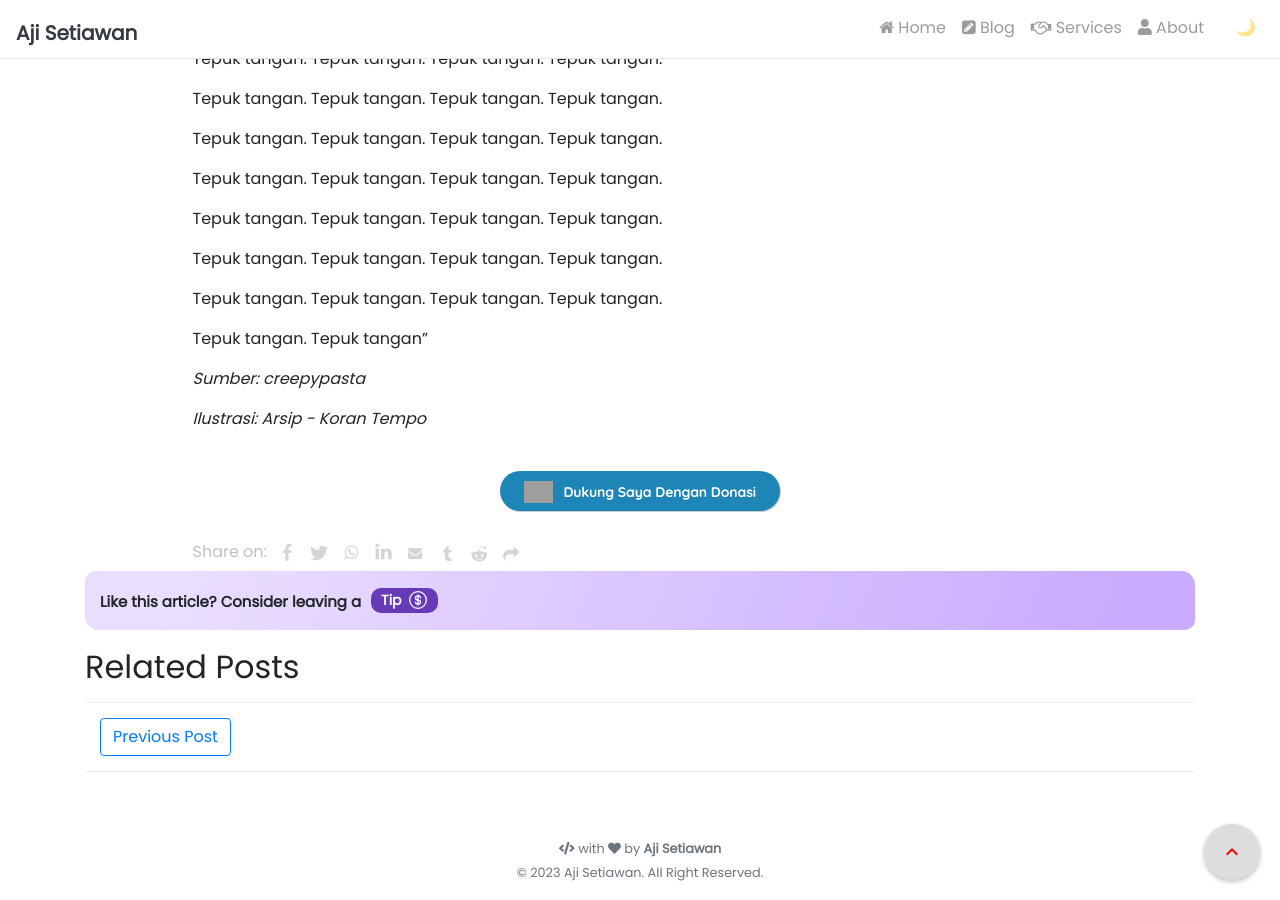
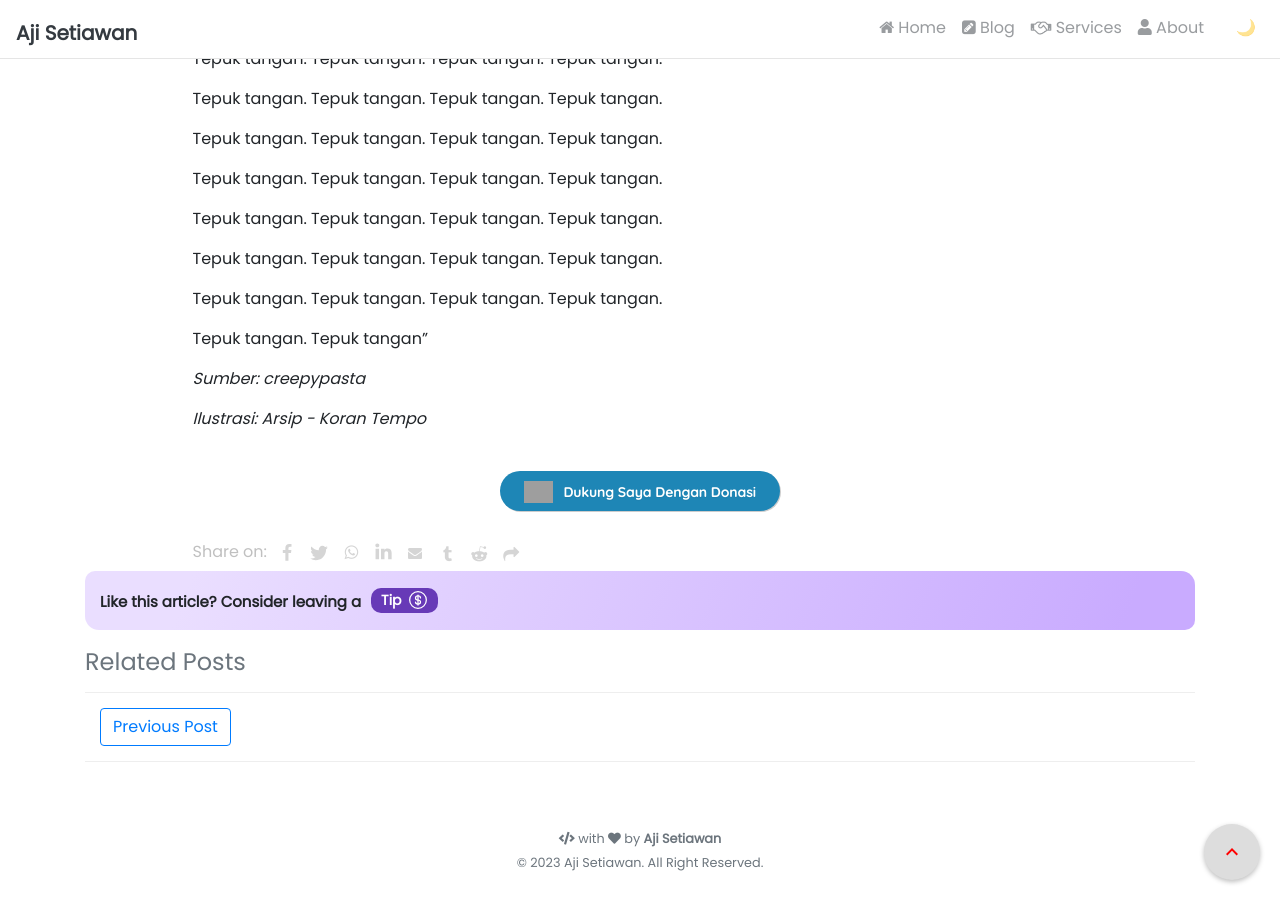
Before and after one commit to ajisetiawan716/ajisetiawan716.github.io, a Jekyll site: the page built from _posts/2023-12-10-Tepuk Tangan Creppypasta.md, in a window 1280 px wide and 900 px high, scrolled down 2529 px. Built offline with Jekyll 4.4.1, drawn with Linux system fonts in a browser that asks for light colours; nearby versions of some CDN libraries; comment, search, counter and statistics services are not loaded; grey boxes are pictures that could not be loaded.

Commit message:
Update related-post.html

```diff
--- a/_includes/blog/related-post.html
+++ b/_includes/blog/related-post.html
@@ -4,7 +4,7 @@
 {% assign maxRelatedCounter = 0 %}
 
 
-<h2>Related Posts</h2>
+<h4 class="text-muted">Related Posts</h4>
 <ul class="related-posts">
     {% for post in site.posts %}
 
```
